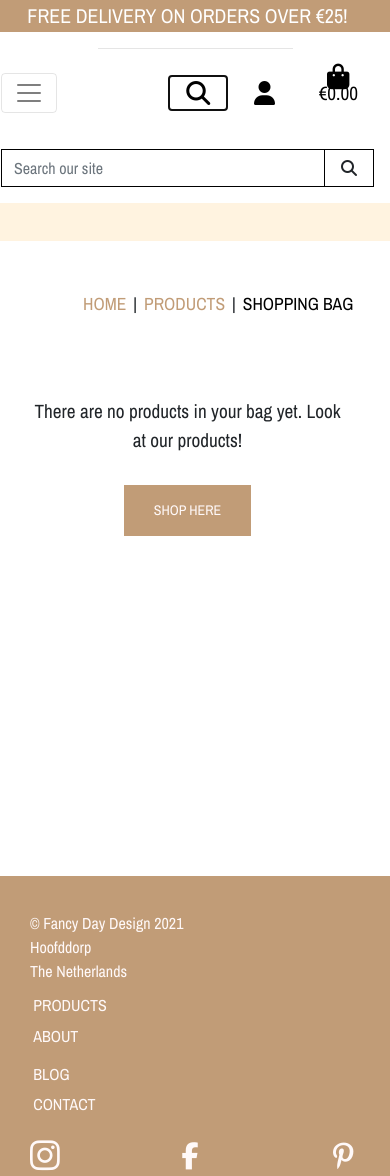
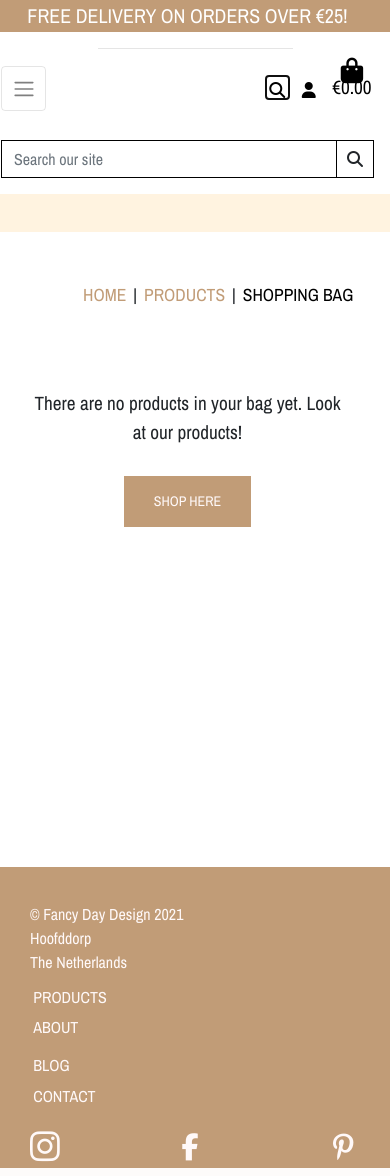
Before and after one commit to gwenjo/FancyDayDesign, a Django app: page /bag/ in a window 390 px wide, after a click that opens the changed part. Run offline with Django 3.2, Linux system fonts and the light colour scheme; parts of the project's set-up code (start-up, migrations or seed data) failed here and were passed over; some libraries are stand-ins or nearby versions.

Commit message:
adding css for media queries

```diff
--- a/static/css/base.css
+++ b/static/css/base.css
@@ -172,7 +172,7 @@ span.badge.rounded-pill {
 	width: 80%;
 }
 
-#home-header {
+#homepage-header {
 	background: url('/media/bday-2.jpg') no-repeat center center fixed;
 	height: 800px;
 	background-size: cover;
@@ -220,7 +220,7 @@ span.badge.rounded-pill {
 .home-decor {
 	text-align: center;
 	font-family: 'Cookie', sans-serif;
-	color: black;
+	color: var(--color-light-black);
 	font-size: 2.6rem;
 }
 
@@ -1010,13 +1010,6 @@ footer p {
 
 /*----------------------- Media Queries/ Responsiveness --------------------*/
 
-/* Slightly larger container on xl screens */
-@media (min-width: 1200px) {
-	.container {
-	  max-width: 80%;
-	}
-}
-
 @media (max-width: 375px) {
 	.navbar-light .navbar-toggler {
 		padding: .25rem .75rem;
@@ -1043,7 +1036,7 @@ footer p {
 	}
 	#home-header,
 	#home-header-tagline {
-		font-size: 30px;
+		font-size: 45px;
 	}
 	#home-header-h1 {
 		font-size: 50px;
@@ -1210,7 +1203,7 @@ footer p {
 
 @media(min-width:992px) {
 	.about-image {
-		width: 90%;
+		width: 100%;
 		height: 100%;
 	}
 	.about-heading {
@@ -1219,9 +1212,59 @@ footer p {
 	.about-text {
 		font-size: 1rem;
 	}
-	.increment-qty, .decrement-qty {
+}
+
+@media (max-width: 991px) {
+    .header-container {
+        padding-top: 116px;
+    }
+
+    body {
+        height: calc(100vh - 116px);
+    }
+
+    .display-4.logo-font.text-black {
+        font-size: 2rem;
+    }
+
+    .nav-link {
+        padding: 0.15rem;
+    }
+
+    .nav-link i.fa-lg {
+        font-size: 1rem;
+    }
+
+    .navbar-toggler {
+        padding: .6rem .6rem;
+        font-size: 1rem;
+    }
+
+    #delivery-banner h4 {
+        font-size: .9rem;
+    }
+
+    .btn.btn-outline-black.rounded-0,
+    .btn.btn-black.rounded-0 {
+        padding: .375rem .375rem;
+    }
+
+    .btn.btn-outline-black.rounded-0.btn-lg,
+    .btn.btn-black.rounded-0.btn-lg {
+        padding: .375rem .375rem;
+        font-size: .75rem;
+    }
+
+    .increment-qty, .decrement-qty {
         padding: .25rem .5rem !important;
     }
+}
+/* -----------Slightly larger container on xl screens------------*/
+
+@media (min-width: 1200px) {
+	.container {
+		max-width: 80%;
+	}
 }
 
 /* -----------------Allauth form formatting--------------------- */
```
